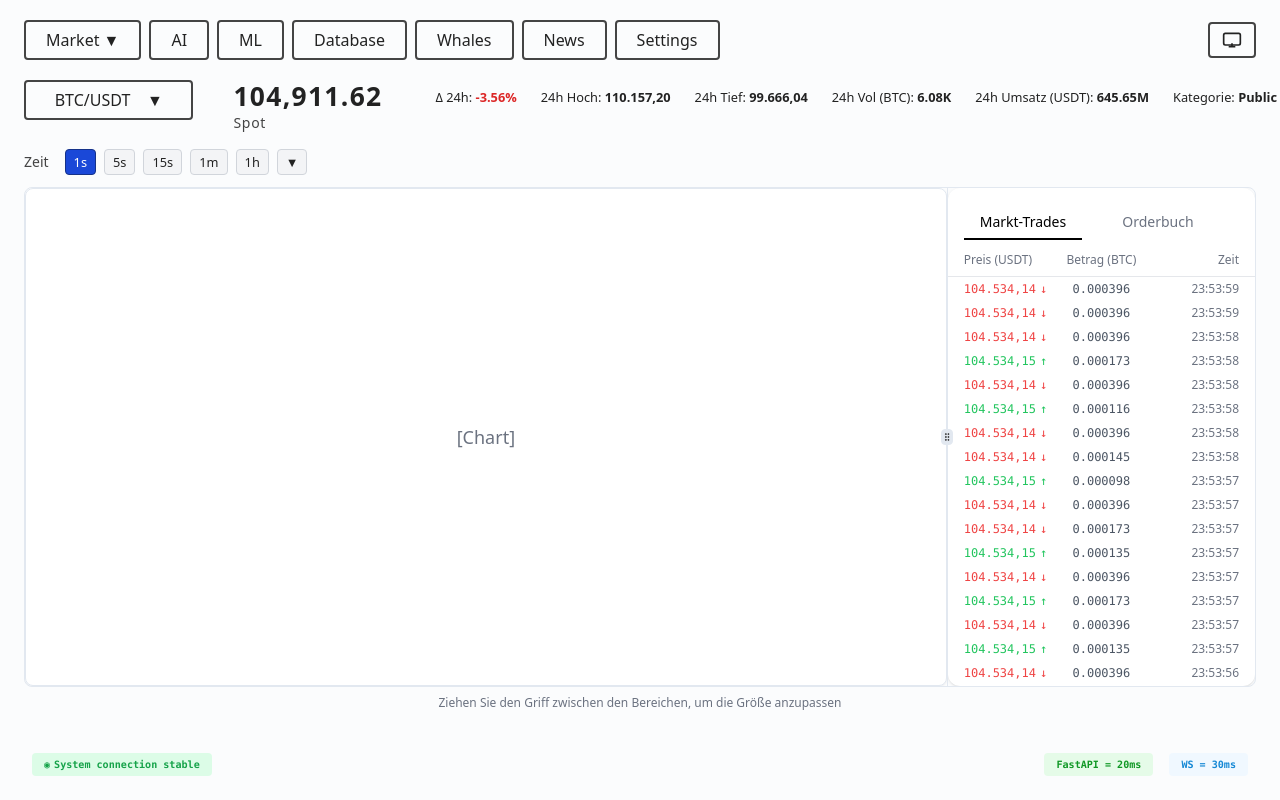
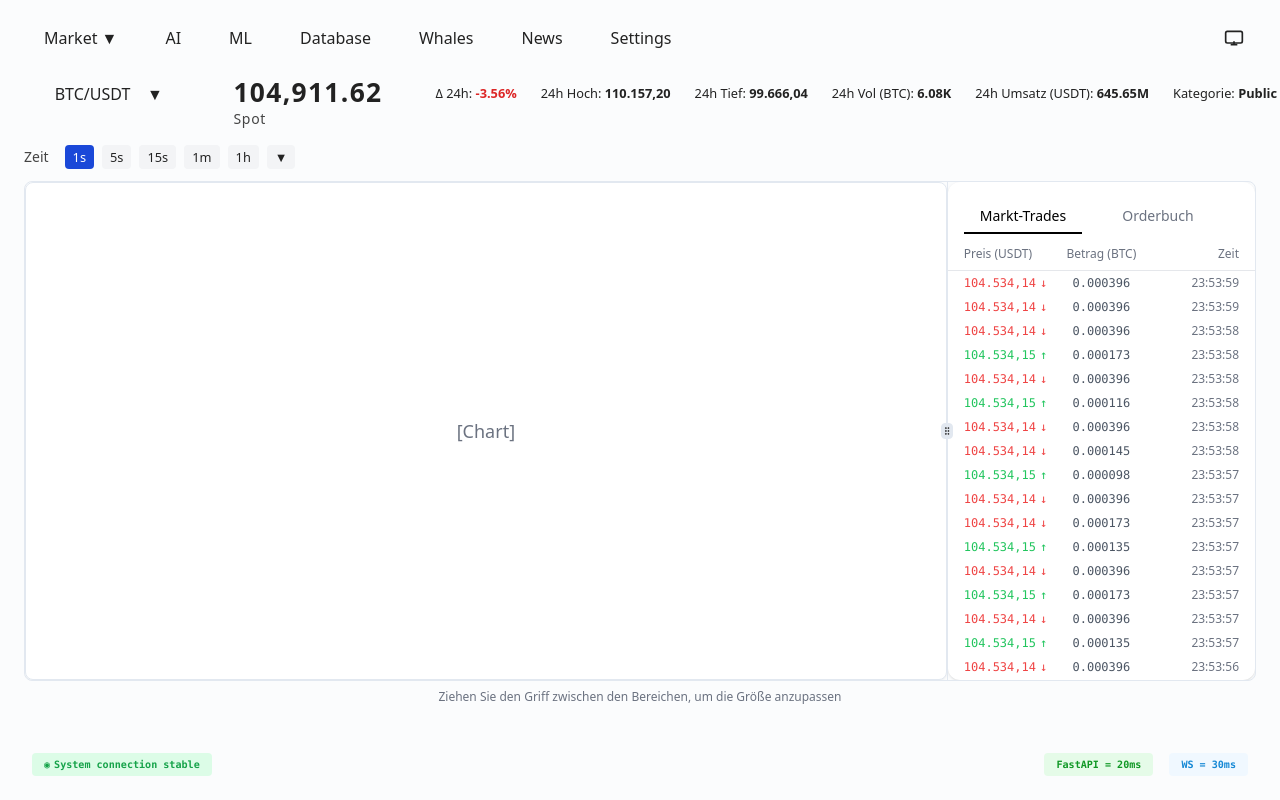
Before and after one commit to sawyerma/GUI_Builder, a React (Vite) app: page / in a window 1280 px wide. Shown: the top 800 px of the page. Built offline with nearby package versions, Linux system fonts and the light colour scheme; the HTML template or start-up script is replaced by a standard one.

Commit message:
Remove borders from trading navigation buttons
cgen-1a15b2ebfb3d41cf9d598f424dcd087a

```diff
--- a/src/components/ui/coin-selector.tsx
+++ b/src/components/ui/coin-selector.tsx
@@ -148,7 +148,7 @@ const CoinSelector = ({
     <div className="relative">
       {/* Dropdown Button */}
       <button
-        className="border-2 border-[#444] dark:border-[#666] text-[#222] dark:text-white rounded px-0 py-1.5 font-medium bg-transparent my-auto w-full"
+        className="text-[#222] dark:text-white rounded px-0 py-1.5 font-medium bg-transparent hover:bg-gray-100 dark:hover:bg-gray-700 my-auto w-full"
         onClick={() => setIsOpen(!isOpen)}
       >
         {selectedCoin}&nbsp;&nbsp;&nbsp;&nbsp;
--- a/src/components/ui/theme-toggle.tsx
+++ b/src/components/ui/theme-toggle.tsx
@@ -98,7 +98,7 @@ const ThemeToggle = () => {
   return (
     <button
       onClick={toggleTheme}
-      className={`px-3 py-1.5 rounded border-2 font-medium transition-colors ${"border-[#444] text-[#222] hover:border-[#666] dark:text-white dark:border-[#666] dark:hover:border-[#888]"}`}
+      className={`px-3 py-1.5 rounded font-medium transition-colors ${"text-[#222] hover:bg-gray-100 dark:text-white dark:hover:bg-gray-700"}`}
       title={getTooltip()}
       aria-label={`Aktueller Modus: ${getTooltip()}. Klicken zum Wechseln.`}
     >
--- a/src/components/ui/time-buttons.tsx
+++ b/src/components/ui/time-buttons.tsx
@@ -67,10 +67,10 @@ const TimeButtons = () => {
       {displayIntervals.map((interval) => (
         <button
           key={interval}
-          className={`px-2 py-0.5 rounded border text-[12.8px] ${
+          className={`px-2 py-0.5 rounded text-[12.8px] ${
             activeTime === interval
-              ? "bg-[#1a48d8] text-white border-[#153289]"
-              : "bg-gray-100 dark:bg-gray-700 text-[#222] dark:text-white border-gray-300 dark:border-gray-600"
+              ? "bg-[#1a48d8] text-white"
+              : "bg-gray-100 dark:bg-gray-700 text-[#222] dark:text-white hover:bg-gray-200 dark:hover:bg-gray-600"
           }`}
           onClick={() => setActiveTime(interval)}
         >
@@ -81,7 +81,7 @@ const TimeButtons = () => {
       {/* Dropdown Button */}
       <div className="relative">
         <button
-          className="px-2 py-0.5 rounded border bg-gray-100 dark:bg-gray-700 text-[#222] dark:text-white border-gray-300 dark:border-gray-600 flex items-center gap-1 text-[12.8px]"
+          className="px-2 py-0.5 rounded bg-gray-100 dark:bg-gray-700 text-[#222] dark:text-white hover:bg-gray-200 dark:hover:bg-gray-600 flex items-center gap-1 text-[12.8px]"
           onClick={() => setIsDropdownOpen(!isDropdownOpen)}
         >
           ▼
--- a/src/components/ui/trading-nav.tsx
+++ b/src/components/ui/trading-nav.tsx
@@ -74,10 +74,10 @@ const TradingNav = ({ onTradingModeChange }: TradingNavProps) => {
         {navItems.map((item) => (
           <div key={item.name} className="relative">
             <button
-              className={`px-5 py-1.5 rounded border-2 font-medium transition-colors ${
+              className={`px-5 py-1.5 rounded font-medium transition-colors ${
                 activeTab === item.name
-                  ? "border-[#e4261c] text-[#e4261c]"
-                  : "border-[#444] text-[#222] dark:text-white dark:border-[#666]"
+                  ? "bg-[#e4261c] text-white"
+                  : "hover:bg-gray-100 dark:hover:bg-gray-700 text-[#222] dark:text-white"
               }`}
               onClick={() => handleTabClick(item.name)}
             >
```
